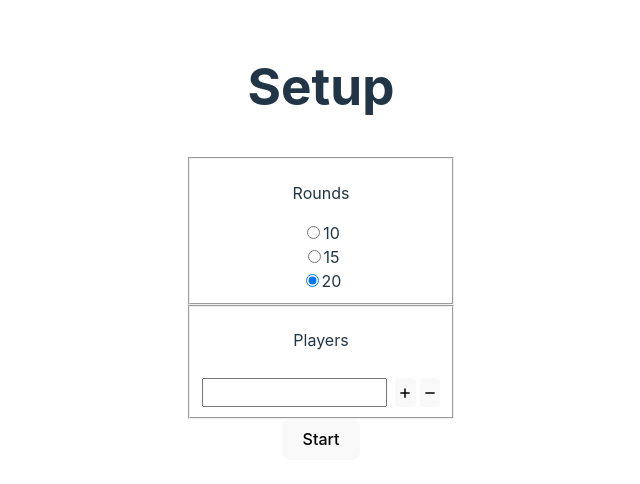
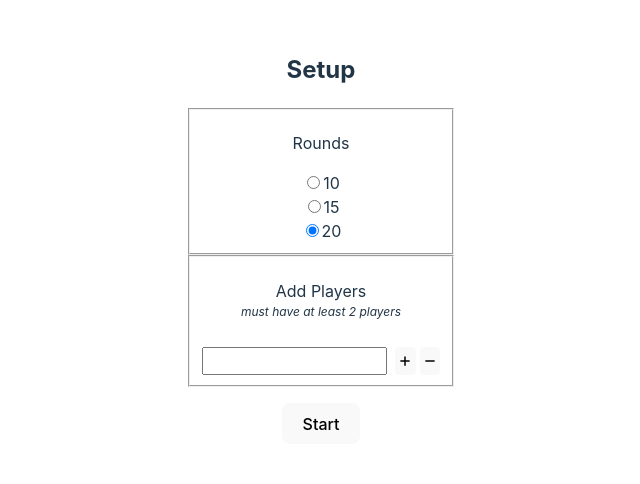
Before and after one commit to brad0s/bank-dice-app, a React (Vite) app: page / in a window 1280 px wide. Shown: the part 162-646 px from the top of the page, without its empty margins (319-959 px from the left). Built offline with nearby package versions, Linux system fonts and the light colour scheme.

Commit message:
update setup

```diff
--- a/src/components/Setup.jsx
+++ b/src/components/Setup.jsx
@@ -60,7 +60,7 @@ function GameSetupScreen() {
   return (
     <>
       <section className='Game-setup'>
-        <h1>Setup</h1>
+        <h2>Setup</h2>
         <form
           action=''
           onSubmit={(e) => handleFormSubmit(e)}
@@ -84,7 +84,18 @@ function GameSetupScreen() {
               gap: 10,
             }}
           >
-            <p>Players</p>
+            <p>
+              <span>Add Players</span>
+              <small
+                style={{
+                  display: 'block',
+                  fontStyle: 'italic',
+                  fontSize: '0.75rem',
+                }}
+              >
+                must have at least 2 players
+              </small>
+            </p>
             {players.map((player) => {
               return (
                 <PlayerInput
@@ -98,7 +109,14 @@ function GameSetupScreen() {
               );
             })}
           </fieldset>
-          <button type='submit'>Start</button>
+          <button
+            type='submit'
+            style={{
+              marginTop: '1rem',
+            }}
+          >
+            Start
+          </button>
         </form>
       </section>
     </>
```
